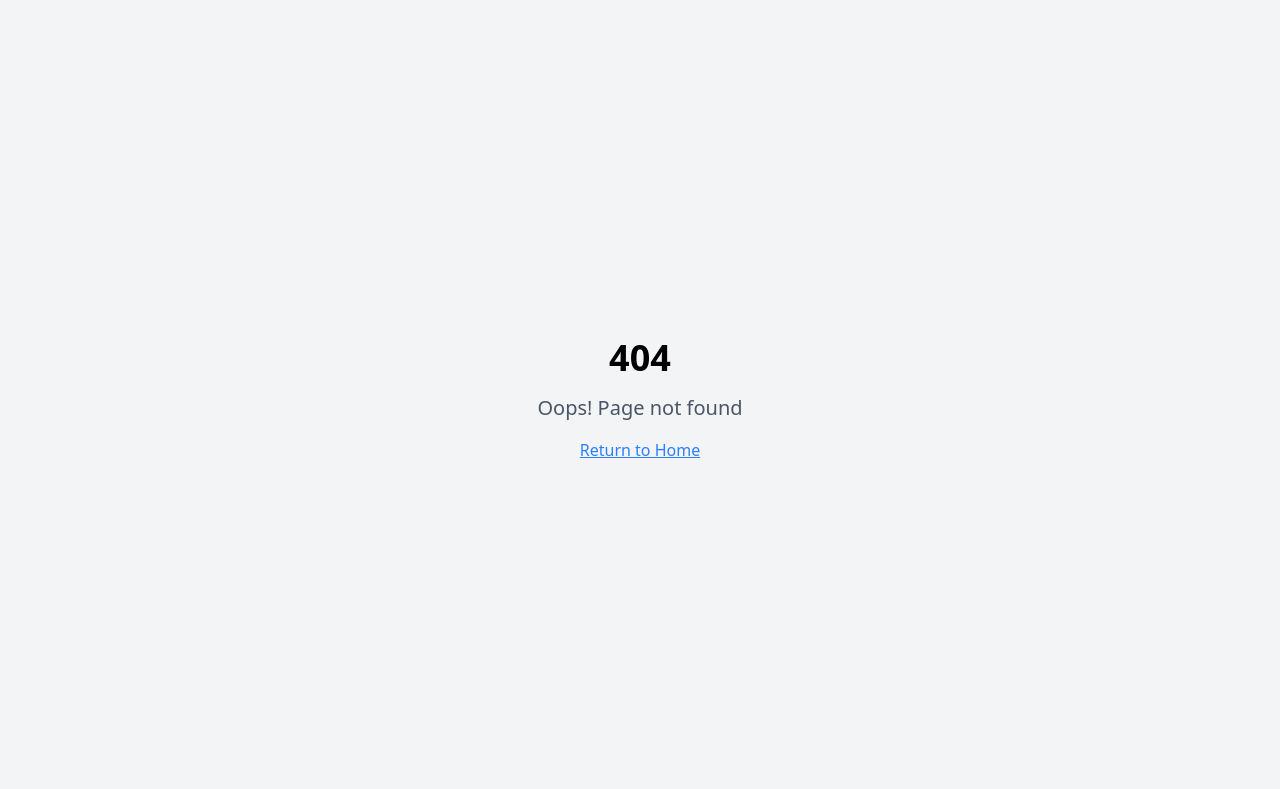
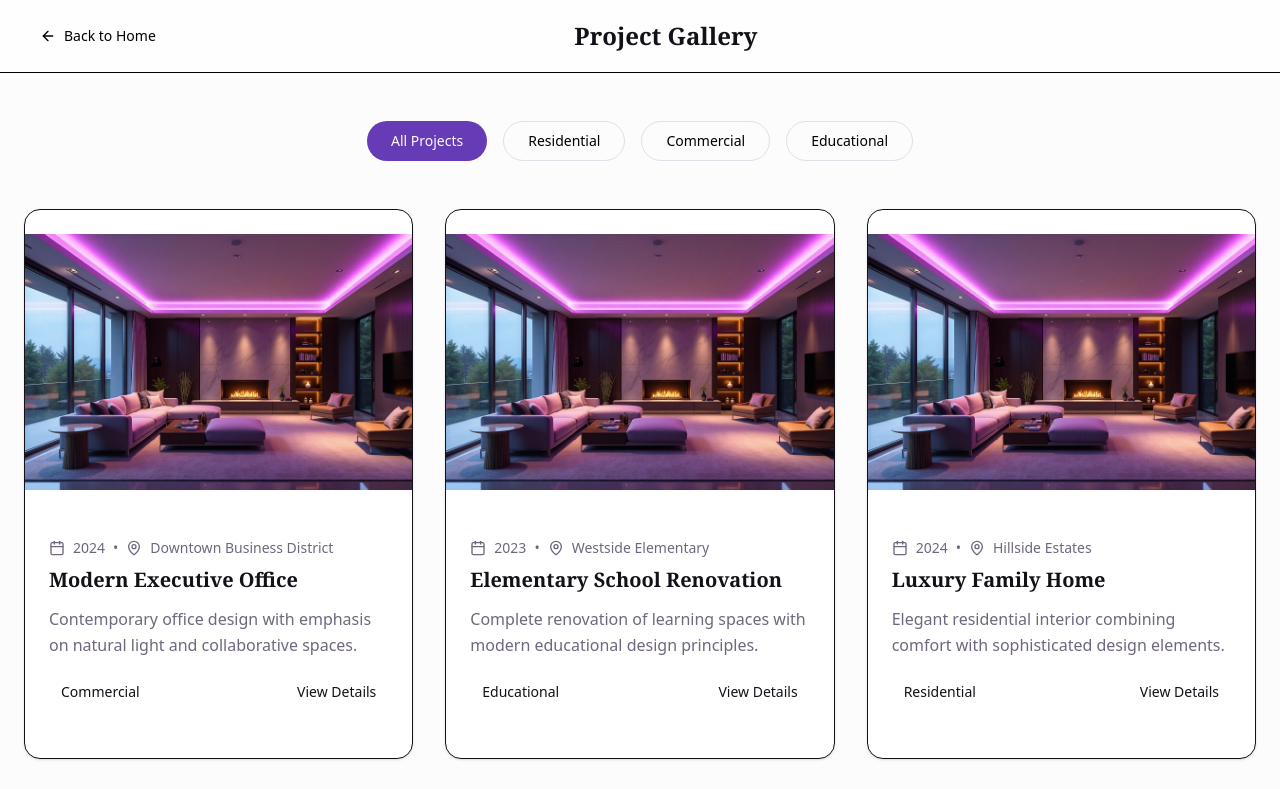
Before and after one commit to Abhishek10351/style-and-space, a Next.js app: page /gallery in a window 1280 px wide. Before the commit this address had no page. Shown: the top 789 px of the page. Built offline with nearby package versions, Linux system fonts and the light colour scheme.

Commit message:
feat: add gallery page

```diff
--- /dev/null
+++ b/src/app/gallery/page.tsx
@@ -0,0 +1,5 @@
+import Gallery from "@/components/Gallery";
+
+export default function GalleryPage() {
+    return <Gallery />;
+}
--- /dev/null
+++ b/src/components/Gallery.tsx
@@ -0,0 +1,176 @@
+"use client";
+import { useState } from "react";
+import { Button } from "@/components/ui/button";
+import { Card, CardContent } from "@/components/ui/card";
+import { ArrowLeft, ExternalLink, Calendar, MapPin } from "lucide-react";
+import Link from "next/link";
+
+const heroInterior = "/images/hero-interior.jpg";
+const projects = [
+    {
+        id: 1,
+        title: "Modern Executive Office",
+        category: "commercial",
+        image: heroInterior,
+        location: "Downtown Business District",
+        year: "2024",
+        description:
+            "Contemporary office design with emphasis on natural light and collaborative spaces.",
+    },
+    {
+        id: 2,
+        title: "Elementary School Renovation",
+        category: "educational",
+        image: heroInterior,
+        location: "Westside Elementary",
+        year: "2023",
+        description:
+            "Complete renovation of learning spaces with modern educational design principles.",
+    },
+    {
+        id: 3,
+        title: "Luxury Family Home",
+        category: "residential",
+        image: heroInterior,
+        location: "Hillside Estates",
+        year: "2024",
+        description:
+            "Elegant residential interior combining comfort with sophisticated design elements.",
+    },
+    {
+        id: 4,
+        title: "Heritage Home Restoration",
+        category: "residential",
+        image: heroInterior,
+        location: "Historic District",
+        year: "2023",
+        description:
+            "Careful restoration preserving original character while adding modern functionality.",
+    },
+];
+
+const categories = [
+    { id: "all", label: "All Projects" },
+    { id: "residential", label: "Residential" },
+    { id: "commercial", label: "Commercial" },
+    { id: "educational", label: "Educational" },
+];
+
+const Gallery = () => {
+    const [filter, setFilter] = useState("all");
+
+    const filteredProjects =
+        filter === "all"
+            ? projects
+            : projects.filter((project) => project.category === filter);
+
+    return (
+        <div className="min-h-screen bg-background">
+            {/* Header */}
+            <div className="border-b bg-card/50 backdrop-blur-sm sticky top-0 z-10">
+                <div className="container mx-auto px-6 py-4">
+                    <div className="flex items-center justify-between">
+                        <Link href="/">
+                            <Button
+                                variant="ghost"
+                                className="gap-2 cursor-pointer"
+                            >
+                                <ArrowLeft className="h-4 w-4" />
+                                Back to Home
+                            </Button>
+                        </Link>
+                        <h1 className="text-2xl font-serif font-bold text-foreground">
+                            Project Gallery
+                        </h1>
+                        <div className="w-24" /> {/* Spacer for balance */}
+                    </div>
+                </div>
+            </div>
+
+            <div className="container mx-auto px-6 py-12">
+                {/* Filter Buttons */}
+                <div className="flex flex-wrap gap-4 mb-12 justify-center">
+                    {categories.map((category) => (
+                        <Button
+                            key={category.id}
+                            variant={
+                                filter === category.id ? "default" : "outline"
+                            }
+                            onClick={() => setFilter(category.id)}
+                            className="rounded-full px-6 cursor-pointer"
+                        >
+                            {category.label}
+                        </Button>
+                    ))}
+                </div>
+
+                {/* Projects Grid */}
+                <div className="grid grid-cols-1 md:grid-cols-2 lg:grid-cols-3 gap-8">
+                    {filteredProjects.map((project) => (
+                        <Card
+                            key={project.id}
+                            className="group overflow-hidden hover:shadow-elegant transition-all duration-300"
+                        >
+                            <div className="relative overflow-hidden">
+                                <img
+                                    src={project.image}
+                                    alt={project.title}
+                                    className="w-full h-64 object-cover group-hover:scale-105 transition-transform duration-500"
+                                />
+                                <div className="absolute inset-0 bg-gradient-to-t from-background/80 via-transparent to-transparent opacity-0 group-hover:opacity-100 transition-opacity duration-300" />
+                                <Link href={`/project/${project.id}`}>
+                                    <Button
+                                        variant="secondary"
+                                        size="sm"
+                                        className="absolute top-4 right-4 opacity-0 group-hover:opacity-100 transition-opacity duration-300"
+                                    >
+                                        <ExternalLink className="h-4 w-4" />
+                                    </Button>
+                                </Link>
+                            </div>
+
+                            <CardContent className="p-6">
+                                <div className="flex items-center gap-2 text-sm text-muted-foreground mb-2">
+                                    <Calendar className="h-4 w-4" />
+                                    {project.year}
+                                    <span>•</span>
+                                    <MapPin className="h-4 w-4" />
+                                    {project.location}
+                                </div>
+
+                                <h3 className="text-xl font-serif font-semibold text-foreground mb-3">
+                                    {project.title}
+                                </h3>
+
+                                <p className="text-muted-foreground leading-relaxed mb-4">
+                                    {project.description}
+                                </p>
+
+                                <div className="flex items-center justify-between">
+                                    <span className="inline-block px-3 py-1 bg-accent-muted text-accent-foreground text-sm rounded-full capitalize">
+                                        {project.category}
+                                    </span>
+                                    <Link href={`/project/${project.id}`}>
+                                        <Button variant="ghost" size="sm">
+                                            View Details
+                                        </Button>
+                                    </Link>
+                                </div>
+                            </CardContent>
+                        </Card>
+                    ))}
+                </div>
+
+                {filteredProjects.length === 0 && (
+                    <div className="text-center py-16">
+                        <p className="text-muted-foreground text-lg">
+                            No projects found for the selected category.
+                        </p>
+                    </div>
+                )}
+            </div>
+        </div>
+    );
+};
+
+export default Gallery;
```
